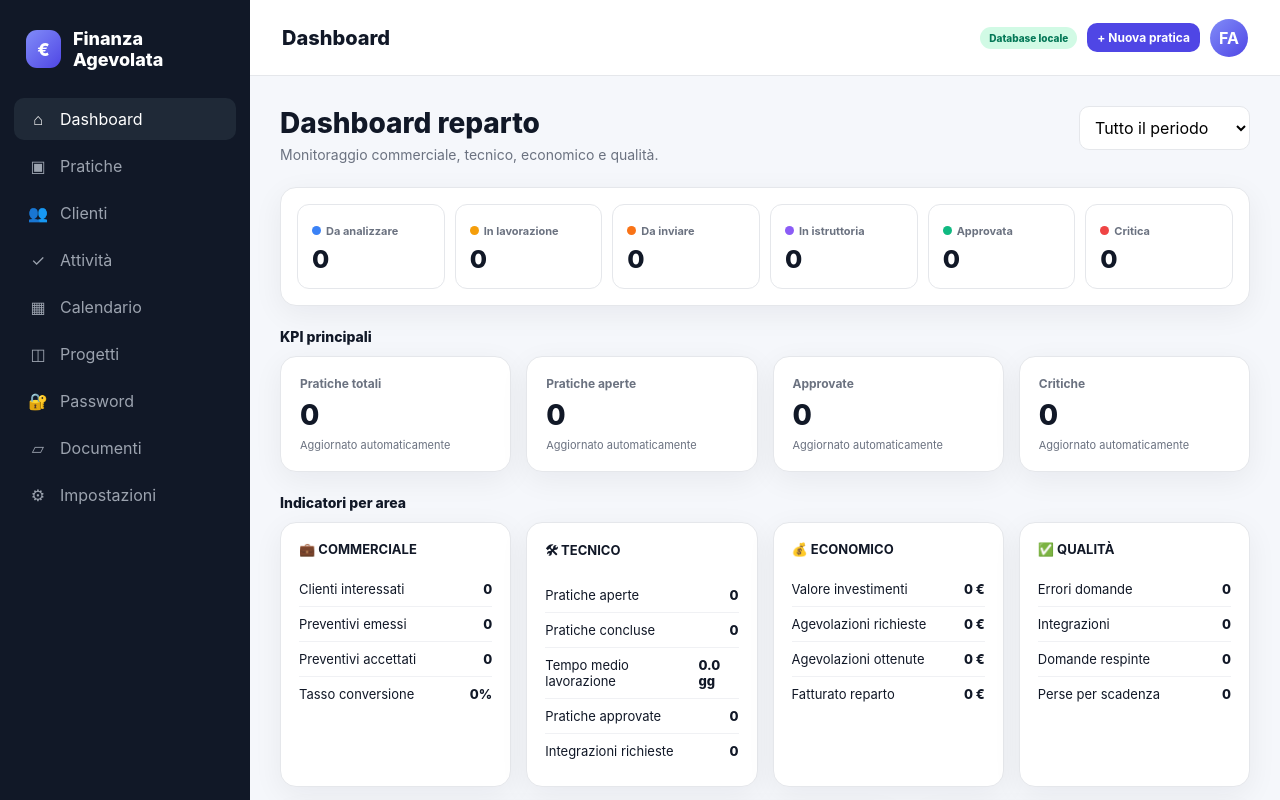
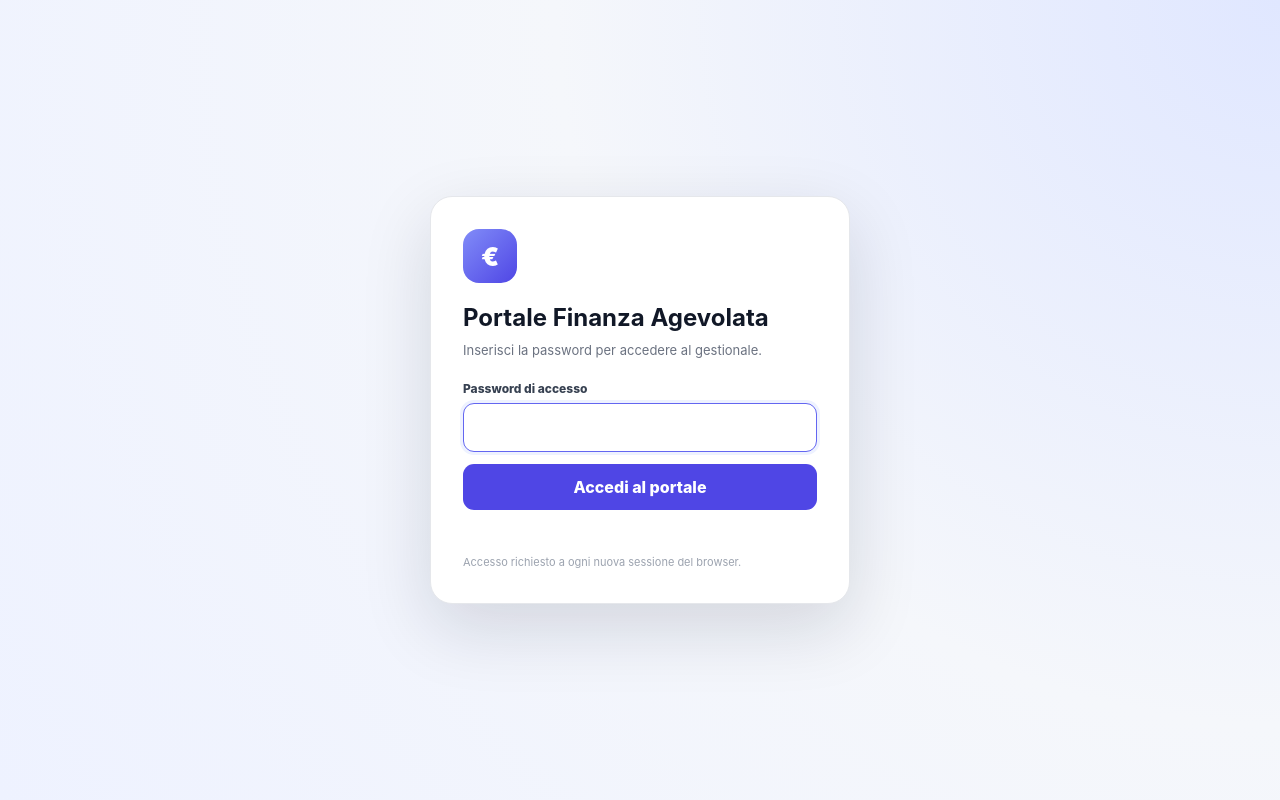
Before and after one commit to jessicacitt-bot/crm, a plain HTML site: page index.html in a window 1280 px wide. Shown: the top 800 px of the page. Drawn offline with Linux system fonts and the light colour scheme.

Commit message:
Update index.html

```diff
--- a/index.html
+++ b/index.html
@@ -75,9 +75,56 @@ table{width:100%;border-collapse:collapse}th{text-align:left;font-size:10px;text
 @media(max-width:1200px){.kpi-grid,.kpi-area{grid-template-columns:repeat(2,1fr)}.status-grid{grid-template-columns:repeat(3,1fr)}.dashboard-grid{grid-template-columns:1fr}}
 @media(max-width:800px){.sidebar{width:72px}.logo span,.nav button span{display:none}.nav button{justify-content:center}.main{margin-left:72px;width:calc(100% - 72px)}.content{padding:18px}.form-grid{grid-template-columns:1fr}.kpi-grid,.kpi-area{grid-template-columns:1fr 1fr}.status-grid{grid-template-columns:1fr 1fr}}
 @media(max-width:560px){.kpi-grid,.kpi-area,.status-grid{grid-template-columns:1fr}.page-header{flex-direction:column}.topbar{padding:0 16px}.content{padding:12px}.search{min-width:100%}}
+
+/* Accesso iniziale al portale */
+body.access-locked .app { display: none !important; }
+#sitePasswordGate {
+  position: fixed; inset: 0; z-index: 9999; display: flex;
+  align-items: center; justify-content: center; padding: 22px;
+  background: radial-gradient(circle at top right, #e0e7ff 0, #f5f7fb 48%, #eef2ff 100%);
+}
+#sitePasswordGate .gate-card {
+  width: min(420px, 100%); background: #fff; border: 1px solid #e5e7eb;
+  border-radius: 22px; padding: 32px; box-shadow: 0 24px 70px rgba(15,23,42,.14);
+}
+#sitePasswordGate .gate-logo {
+  width: 54px; height: 54px; border-radius: 16px; display: grid; place-items: center;
+  margin-bottom: 20px; background: linear-gradient(135deg,#818cf8,#4f46e5);
+  color: #fff; font-size: 26px; font-weight: 900;
+}
+#sitePasswordGate h1 { font-size: 24px; margin-bottom: 8px; color: #111827; }
+#sitePasswordGate p { color: #6b7280; font-size: 13px; line-height: 1.55; margin-bottom: 20px; }
+#sitePasswordGate label { display:block; font-size:12px; font-weight:800; margin-bottom:7px; color:#374151; }
+#sitePasswordGate input {
+  width:100%; padding:13px 14px; border:1px solid #d1d5db; border-radius:11px;
+  margin-bottom:12px; font-size:18px; letter-spacing:.18em; outline:none;
+}
+#sitePasswordGate input:focus { border-color:#6366f1; box-shadow:0 0 0 3px #eef2ff; }
+#sitePasswordGate button {
+  width:100%; border:0; border-radius:11px; padding:13px; background:#4f46e5;
+  color:#fff; font-weight:800; cursor:pointer;
+}
+#sitePasswordGate button:hover { background:#4338ca; }
+#sitePasswordGate .gate-error { min-height:18px; margin-top:10px; color:#b91c1c; font-size:12px; }
+#sitePasswordGate .gate-note { margin-top:16px; margin-bottom:0; font-size:11px; color:#9ca3af; }
+
 </style>
 </head>
-<body>
+
+<body class="access-locked">
+<div id="sitePasswordGate" role="dialog" aria-modal="true" aria-labelledby="gateTitle">
+  <form class="gate-card" id="sitePasswordForm">
+    <div class="gate-logo">€</div>
+    <h1 id="gateTitle">Portale Finanza Agevolata</h1>
+    <p>Inserisci la password per accedere al gestionale.</p>
+    <label for="sitePasswordInput">Password di accesso</label>
+    <input id="sitePasswordInput" type="password" inputmode="numeric" autocomplete="current-password" autofocus required>
+    <button type="submit">Accedi al portale</button>
+    <div class="gate-error" id="sitePasswordError" aria-live="polite"></div>
+    <p class="gate-note">Accesso richiesto a ogni nuova sessione del browser.</p>
+  </form>
+</div>
+
 <div class="app">
 <aside class="sidebar">
   <div class="logo"><div class="logo-icon">€</div><span>Finanza Agevolata</span></div>
@@ -507,6 +554,38 @@ async function deletePassword(id){if(confirm('Eliminare questa credenziale?')){v
 function setupDocumentDropzone(){const zone=document.getElementById("documentDropzone");if(!zone)return;["dragenter","dragover"].forEach(ev=>zone.addEventListener(ev,e=>{e.preventDefault();e.stopPropagation();zone.classList.add("dragover")}));["dragleave","dragend"].forEach(ev=>zone.addEventListener(ev,e=>{e.preventDefault();zone.classList.remove("dragover")}));zone.addEventListener("drop",e=>{e.preventDefault();e.stopPropagation();zone.classList.remove("dragover");uploadFiles(e)})}
 function renderAll(){renderDashboard();renderPractices();renderClients();renderTasks();renderDeadlines();renderFiles();loadSettings();renderCalendar();renderProjects()}
 renderAll();setupDocumentDropzone();
+
+// Blocco di accesso iniziale (password di accesso: 0852).
+// Nota: su un sito statico GitHub Pages questa è una barriera d'accesso lato client,
+// non una protezione forte: la password è presente nel codice sorgente.
+(function setupSitePasswordGate(){
+  const gate = document.getElementById("sitePasswordGate");
+  const form = document.getElementById("sitePasswordForm");
+  const input = document.getElementById("sitePasswordInput");
+  const error = document.getElementById("sitePasswordError");
+  if (!gate || !form) return;
+  const unlock = () => {
+    document.body.classList.remove("access-locked");
+    gate.remove();
+    sessionStorage.setItem("fa_site_unlocked", "1");
+  };
+  if (sessionStorage.getItem("fa_site_unlocked") === "1") {
+    document.body.classList.remove("access-locked");
+    gate.remove();
+    return;
+  }
+  form.addEventListener("submit", function(event){
+    event.preventDefault();
+    if (input.value === "0852") {
+      unlock();
+    } else {
+      error.textContent = "Password non corretta. Riprova.";
+      input.value = "";
+      input.focus();
+    }
+  });
+})();
+
 </script>
 </body>
 </html>
```
